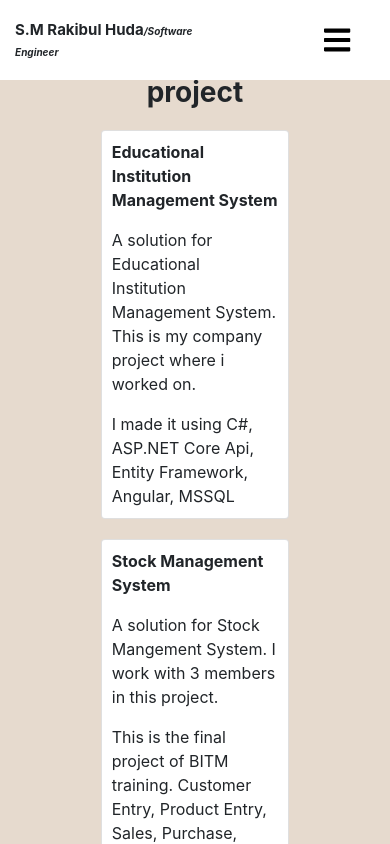
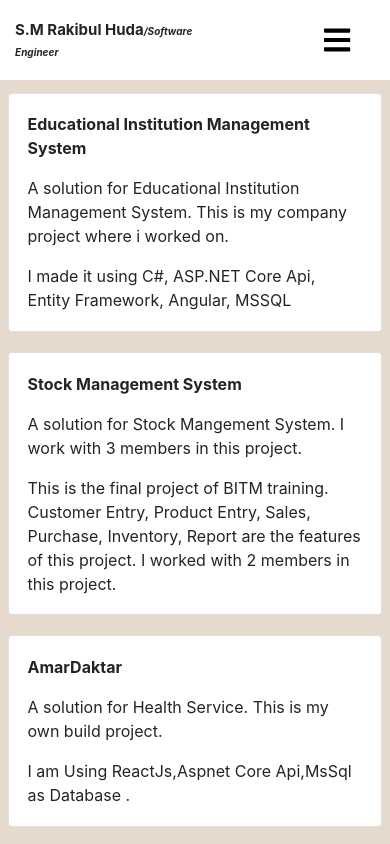
Before and after one commit to asif19981998/personal-site, a React (Create React App) app: page /projects in a window 390 px wide. Shown: the top 844 px of the page. Built offline with nearby package versions, Linux system fonts and the light colour scheme.

Commit message:
make resume and project page responsive

```diff
--- a/src/main-css/project.css
+++ b/src/main-css/project.css
@@ -20,3 +20,9 @@
 
 
 }
+
+@media screen and (max-width: 420px) {
+    .project_body_element{
+        padding:0;
+    }
+}
--- a/src/main-css/resume.css
+++ b/src/main-css/resume.css
@@ -20,3 +20,9 @@
 
 
 }
+
+@media screen and (max-width: 420px) {
+    .resume_body_element{
+        padding:0;
+    }
+}
```
